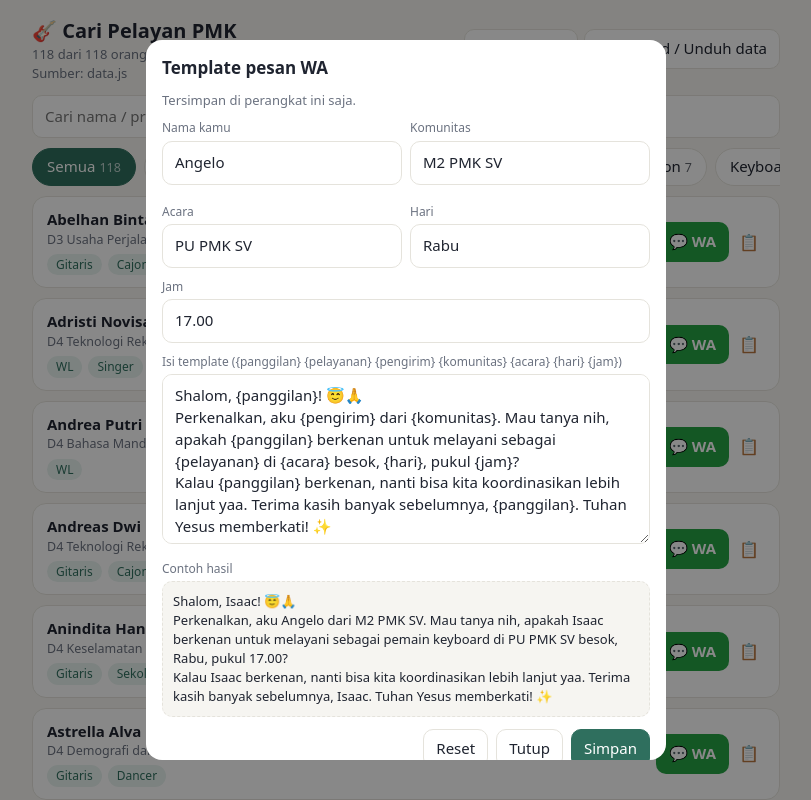
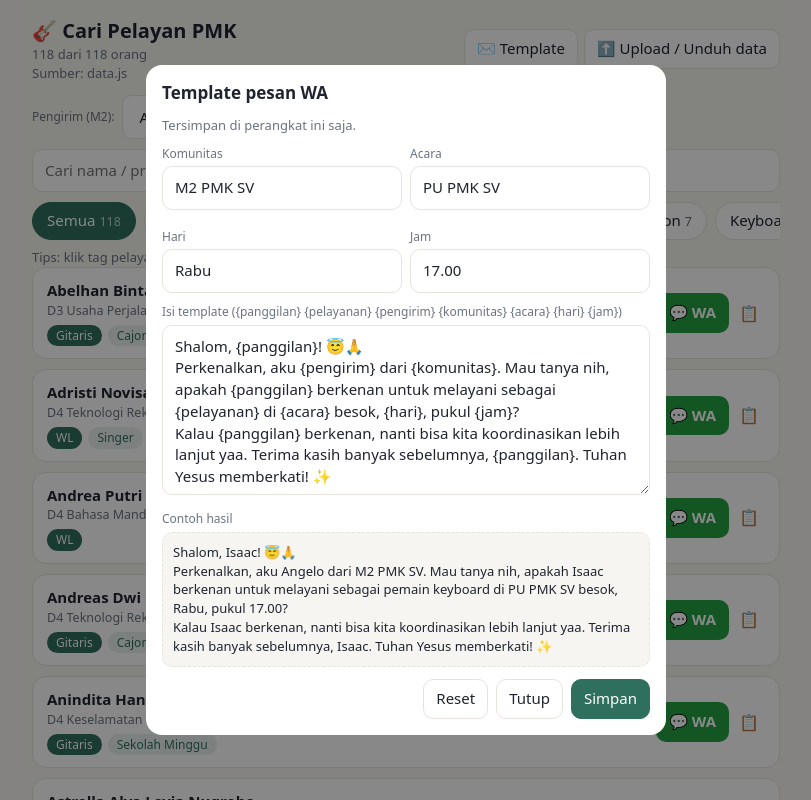
Before and after one commit to pmkvokasiuns-max/CariPelayanan, a plain HTML site: page index.html in a window 1280 px wide. Both pictures are taken after a click on the button "✉️ Template". Shown: the top 800 px of the page, without its empty margins (234-1045 px from the left). Drawn offline with Linux system fonts and the light colour scheme.

Commit message:
Add files via upload

```diff
--- a/config.js
+++ b/config.js
@@ -7,7 +7,9 @@ window.CONFIG = {
 
   JUDUL: "Cari Pelayan PMK",
   // Isi bawaan template pesan (tiap pengguna masih bisa mengubah sendiri lewat tombol Template)
-  SENDER: "Angelo",
+  // Daftar nama pengirim (muncul sebagai pilihan dropdown "Pengirim (M2)")
+  PENGIRIM: ["Angelo", "Mashudi", "Tasya", "Meyli", "Gaby"],
+  SENDER: "Angelo",   // pilihan awal
   KOMUNITAS: "M2 PMK SV",
   ACARA: "PU PMK SV",
   HARI: "Rabu",
--- a/index.html
+++ b/index.html
@@ -27,6 +27,8 @@ textarea{resize:vertical;min-height:80px}
 .tags{display:flex;gap:6px;flex-wrap:wrap;margin-top:5px}
 .tag{background:var(--ac2);color:var(--ac);font-size:12px;padding:2px 9px;border-radius:99px}
 .warn{color:var(--wn);font-size:12px}
+.tag{border:0;font:inherit;font-size:12px;cursor:pointer}.tag.on{background:var(--ac);color:#fff}
+.bar{display:flex;align-items:center;gap:8px;margin-bottom:10px}.bar label{margin:0;white-space:nowrap}.bar select{width:auto;min-width:140px}
 .act{display:flex;gap:4px;align-items:center;flex:none}
 .wa{background:var(--wa);color:#fff;border-radius:10px;padding:9px 13px;text-decoration:none;font-weight:600;white-space:nowrap}
 .ic{border:0;background:none;cursor:pointer;color:var(--mu);font-size:16px;padding:6px}
@@ -42,16 +44,17 @@ textarea{resize:vertical;min-height:80px}
 </style></head><body><div class="w">
 <div class="top"><div><h1 id="ttl">🎸 Cari Pelayan</h1><div class="sub" id="cnt"></div><div class="sub" id="src"></div></div>
 <div style="display:flex;gap:6px;flex-wrap:wrap"><button class="b" onclick="op('mT')">✉️ Template</button><button class="b" onclick="op('mI')">⬆️ Upload / Unduh data</button></div></div>
+<div class="bar"><label>Pengirim (M2):</label><select id="sd" onchange="setS(this.value)"></select></div>
 <input id="q" placeholder="Cari nama / prodi / gereja…" oninput="draw()">
 <div class="chips" id="chips"></div>
+<div class="sub" style="margin-top:-2px">Tips: klik tag pelayanan di kartu untuk memilih bentuk pelayanan yang dipakai di pesan.</div>
 <div id="list"><div class="empty">Memuat data…</div></div>
 </div>
 
 <div class="mod" id="mT"><div class="box"><h2>Template pesan WA</h2>
 <div class="sub">Tersimpan di perangkat ini saja.</div>
-<div class="g2"><div><label>Nama kamu</label><input id="tP"></div><div><label>Komunitas</label><input id="tK"></div>
-<div><label>Acara</label><input id="tA"></div><div><label>Hari</label><input id="tH"></div></div>
-<label>Jam</label><input id="tJ">
+<div class="g2"><div><label>Komunitas</label><input id="tK"></div><div><label>Acara</label><input id="tA"></div>
+<div><label>Hari</label><input id="tH"></div><div><label>Jam</label><input id="tJ"></div></div>
 <label>Isi template ({panggilan} {pelayanan} {pengirim} {komunitas} {acara} {hari} {jam})</label><textarea id="tB" style="min-height:170px"></textarea>
 <label>Contoh hasil</label><div class="pv" id="tV"></div>
 <div class="row"><button class="b" onclick="resetT()">Reset</button><button class="b" onclick="cl('mT')">Tutup</button><button class="b p" onclick="saveT()">Simpan</button></div></div></div>
@@ -63,12 +66,12 @@ textarea{resize:vertical;min-height:80px}
 <div class="row"><button class="b" onclick="dl('js')">⬇️ data.js</button><button class="b" onclick="dl('csv')">⬇️ CSV (untuk Sheets)</button><button class="b" onclick="cl('mI')">Tutup</button></div></div></div>
 
 <script>
-const CFG=Object.assign({SHEET_CSV_URL:'',JUDUL:'Cari Pelayan PMK',SENDER:'',KOMUNITAS:'',ACARA:'',HARI:'',JAM:''},window.CONFIG||{});
+const CFG=Object.assign({SHEET_CSV_URL:'',JUDUL:'Cari Pelayan PMK',SENDER:'',PENGIRIM:null,KOMUNITAS:'',ACARA:'',HARI:'',JAM:''},window.CONFIG||{});
 const DT='Shalom, {panggilan}! 😇🙏\nPerkenalkan, aku {pengirim} dari {komunitas}. Mau tanya nih, apakah {panggilan} berkenan untuk melayani sebagai {pelayanan} di {acara} besok, {hari}, pukul {jam}?\nKalau {panggilan} berkenan, nanti bisa kita koordinasikan lebih lanjut yaa. Terima kasih banyak sebelumnya, {panggilan}. Tuhan Yesus memberkati! ✨';
 const ORD=['WL','Singer','Gitaris','Bass','Drummer','Cajon','Keyboard','Biola','Tamborin','Pemusik','Multimedia','Usher & Kolekte','Sekolah Minggu','Dancer'];
 const KW=[['WL',/\bwl\b|worship leader|song leader|pemimpin pujian/],['Singer',/singer|vokal|vocal|penyanyi|paduan suara|choir/],['Gitaris',/gitar|guitar/],['Bass',/\bbas\b|\bbass/],['Drummer',/\bdrum/],['Cajon',/cajon|kajon/],['Keyboard',/keyboard|piano/],['Biola',/biola|violin/],['Tamborin',/tambou?rin/],['Multimedia',/multi ?media|mulmed|dokumentasi|streaming|camera|video|visual jockey/],['Usher & Kolekte',/usher|kolek|persembahan/],['Sekolah Minggu',/sekolah minggu|\bsm\b|komisi anak|eagle kids/],['Dancer',/danc|penari|flag|banner|gerak/]];
 const INST=['Gitaris','Bass','Drummer','Cajon','Keyboard','Biola','Tamborin'];
-const PH={WL:'worship leader',Singer:'singer',Gitaris:'gitaris',Bass:'bassist',Drummer:'drummer',Cajon:'pemain cajon',Keyboard:'pemain keyboard',Biola:'pemain biola',Tamborin:'pemain tamborin',Pemusik:'pemusik',Multimedia:'tim multimedia','Usher & Kolekte':'usher','Sekolah Minggu':'pelayan sekolah minggu',Dancer:'dancer'};
+const PH={WL:'worship leader',Singer:'singer',Gitaris:'pemain gitar',Bass:'pemain bass',Drummer:'pemain drum',Cajon:'pemain cajon',Keyboard:'pemain keyboard',Biola:'pemain biola',Tamborin:'pemain tamborin',Pemusik:'pemusik',Multimedia:'tim multimedia','Usher & Kolekte':'usher','Sekolah Minggu':'pelayan sekolah minggu',Dancer:'dancer'};
 const $=id=>document.getElementById(id);
 const DTPL={p:CFG.SENDER,k:CFG.KOMUNITAS,a:CFG.ACARA,h:CFG.HARI,j:CFG.JAM,b:DT};
 let P=[],T={...DTPL},sel='Semua';
@@ -88,7 +91,10 @@ function merge(list){P=[];
   if(m){m.r=sortR([...m.r,...o.r]);['pn','pr','gr'].forEach(k=>{if(o[k])m[k]=o[k]});if(o.v||(!m.v&&(o.w||o.q))){m.w=o.w;m.v=o.v;m.q=o.q}}
   else P.push(o)})}
 const firstP=p=>p.pn||p.n.split(' ')[0];
-function msg(p,role){const r=role&&role!=='Semua'&&p.r.includes(role)?role:p.r[0];
+let pick={};
+function cur(p,role){return pick[p.id]&&p.r.includes(pick[p.id])?pick[p.id]:(role&&role!=='Semua'&&p.r.includes(role)?role:p.r[0])}
+function pk(id,i){const p=P.find(x=>x.id===id);pick[id]=p.r[i];draw()}
+function msg(p,role){const r=cur(p,role);
  const m={panggilan:firstP(p),pelayanan:r?(PH[r]||r.toLowerCase()):'pelayan',pengirim:T.p,komunitas:T.k,acara:T.a,hari:T.h,jam:T.j};
  return T.b.replace(/\{(\w+)\}/g,(x,k)=>m[k]??x)}
 const esc=s=>String(s).replace(/[&<>"]/g,c=>({'&':'&amp;','<':'&lt;','>':'&gt;','"':'&quot;'}[c]));
@@ -98,7 +104,7 @@ function draw(){
  const rs=Object.entries(m).sort((a,b)=>{const x=ORD.indexOf(a[0]),y=ORD.indexOf(b[0]);return(x<0?99:x)-(y<0?99:y)});
  if(sel!=='Semua'&&!m[sel])sel='Semua';
  $('chips').innerHTML=[['Semua',P.length],...rs].map(([r,c])=>`<button class="chip ${r===sel?'on':''}" data-r="${esc(r)}">${esc(r)}<small>${c}</small></button>`).join('');
- document.querySelectorAll('.chip').forEach(b=>b.onclick=()=>{sel=b.dataset.r;draw()});
+ document.querySelectorAll('.chip').forEach(b=>b.onclick=()=>{sel=b.dataset.r;pick={};draw()});
  const L=P.filter(p=>(sel==='Semua'||p.r.includes(sel))&&(!q||(p.n+' '+p.pr+' '+p.gr).toLowerCase().includes(q))).sort((a,b)=>a.n.localeCompare(b.n));
  $('cnt').textContent=L.length+' dari '+P.length+' orang';
  $('list').innerHTML=L.length?L.map(p=>{
@@ -107,15 +113,16 @@ function draw(){
   else if(p.q)btn=`<a class="wa" target="_blank" rel="noopener" href="${esc(p.q)}">💬 Link WA</a>`;
   else btn='<span class="warn">tanpa nomor</span>';
   const note=p.q&&!p.w?'<div class="warn">Link QR (pesan tidak terisi otomatis) – pakai 📋</div>':(!p.v&&p.w?'<div class="warn">⚠ cek nomor</div>':'');
-  return `<div class="card"><div><div class="nm">${esc(p.n)}</div><div class="in">${esc([p.pr,p.gr].filter(Boolean).join(' · '))}</div><div class="tags">${p.r.map(r=>`<span class="tag">${esc(r)}</span>`).join('')}</div>${note}</div><div class="act">${btn}<button class="ic" title="Salin pesan" onclick="cp('${p.id}')">📋</button></div></div>`}).join(''):'<div class="empty">Tidak ada hasil.</div>'}
+  return `<div class="card"><div><div class="nm">${esc(p.n)}</div><div class="in">${esc([p.pr,p.gr].filter(Boolean).join(' · '))}</div><div class="tags">${p.r.map((r,i)=>`<button class="tag ${r===cur(p,sel)?'on':''}" onclick="pk('${p.id}',${i})">${esc(r)}</button>`).join('')}</div>${note}</div><div class="act">${btn}<button class="ic" title="Salin pesan" onclick="cp('${p.id}')">📋</button></div></div>`}).join(''):'<div class="empty">Tidak ada hasil.</div>'}
 function cp(id){const t=msg(P.find(x=>x.id===id),sel);if(navigator.clipboard)navigator.clipboard.writeText(t).then(()=>alert('Pesan disalin'),()=>prompt('Salin pesan:',t));else prompt('Salin pesan:',t)}
-function op(id){if(id==='mT'){tP.value=T.p;tK.value=T.k;tA.value=T.a;tH.value=T.h;tJ.value=T.j;tB.value=T.b;pv()}$(id).classList.add('o')}
+function op(id){if(id==='mT'){tK.value=T.k;tA.value=T.a;tH.value=T.h;tJ.value=T.j;tB.value=T.b;pv()}$(id).classList.add('o')}
 function cl(id){$(id).classList.remove('o')}
-function readT(){return{p:tP.value,k:tK.value,a:tA.value,h:tH.value,j:tJ.value,b:tB.value}}
+function readT(){return{p:T.p,k:tK.value,a:tA.value,h:tH.value,j:tJ.value,b:tB.value}}
 function pv(){const o=T;T=readT();$('tV').textContent=msg(P.find(x=>x.r.length)||{n:'Andreas',r:['Cajon']},'');T=o}
-['tP','tK','tA','tH','tJ','tB'].forEach(i=>$(i).addEventListener('input',pv));
+['tK','tA','tH','tJ','tB'].forEach(i=>$(i).addEventListener('input',pv));
+function setS(v){T.p=v;try{localStorage.setItem('plv_s',v)}catch(e){}draw()}
 function saveT(){T=readT();try{localStorage.setItem('plv_t',JSON.stringify(T))}catch(e){}cl('mT');draw()}
-function resetT(){T={...DTPL};try{localStorage.removeItem('plv_t')}catch(e){}op('mT');draw()}
+function resetT(){T={...DTPL,p:$('sd').value};try{localStorage.removeItem('plv_t')}catch(e){}op('mT');draw()}
 function parseTxt(t){t=t.replace(/^\ufeff/,'');const d=(t.split('\n')[0]||'').includes('\t')?'\t':',';const rows=[];let r=[],c='',q=false;
  for(let i=0;i<t.length;i++){const ch=t[i];
   if(q){if(ch==='"'){if(t[i+1]==='"'){c+='"';i++}else q=false}else c+=ch}
@@ -143,6 +150,10 @@ function dl(kind){let txt,name,type;
 async function init(){
  $('ttl').textContent='🎸 '+CFG.JUDUL;document.title=CFG.JUDUL;
  try{Object.assign(T,JSON.parse(localStorage.getItem('plv_t')||'{}'))}catch(e){}
+ const L=Array.isArray(CFG.PENGIRIM)&&CFG.PENGIRIM.length?CFG.PENGIRIM:['Angelo','Mashudi','Tasya','Meyli','Gaby'];
+ let sv0=null;try{sv0=localStorage.getItem('plv_s')}catch(e){}
+ T.p=L.includes(sv0)?sv0:(L.includes(CFG.SENDER)?CFG.SENDER:L[0]);
+ $('sd').innerHTML=L.map(n=>`<option${n===T.p?' selected':''}>${esc(n)}</option>`).join('');
  const u=cfgUrl();let ok=false;
  if(u){try{const r=await fetch(u+(u.includes('?')?'&':'?')+'t='+Date.now());if(!r.ok)throw 0;const rows=parseTxt(await r.text());const N=fromRows(rows);if(N.length){merge(N);$('src').textContent='Sumber: Google Sheets';ok=true}}catch(e){}}
  if(!ok){merge((window.DATA||[]).map(r=>mk(r[0],r[1],r[2],r[3],det(r[4]+' '+r[5]),r[6])));$('src').textContent=u?'Gagal mengambil Google Sheets – memakai data cadangan (data.js)':'Sumber: data.js'}
```
